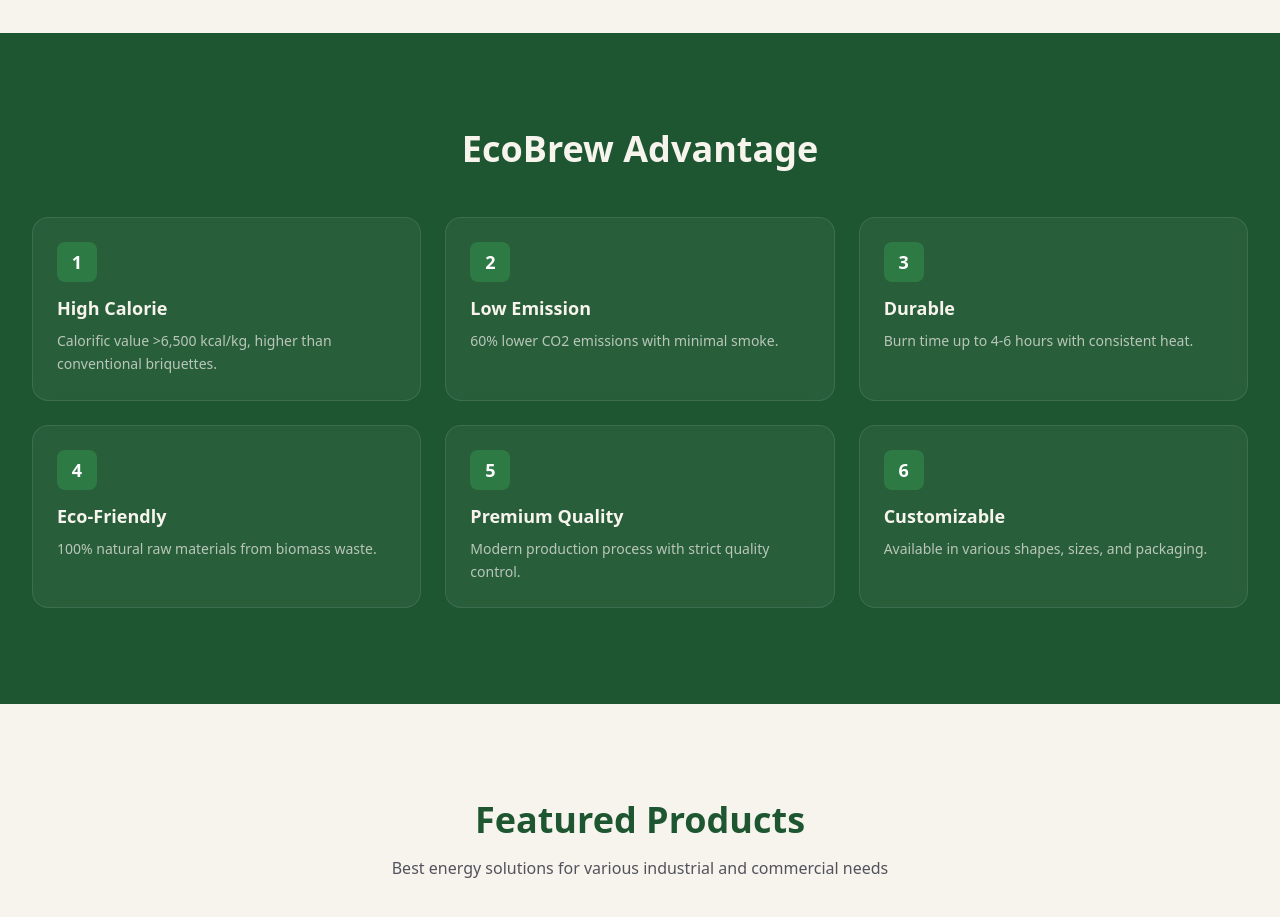
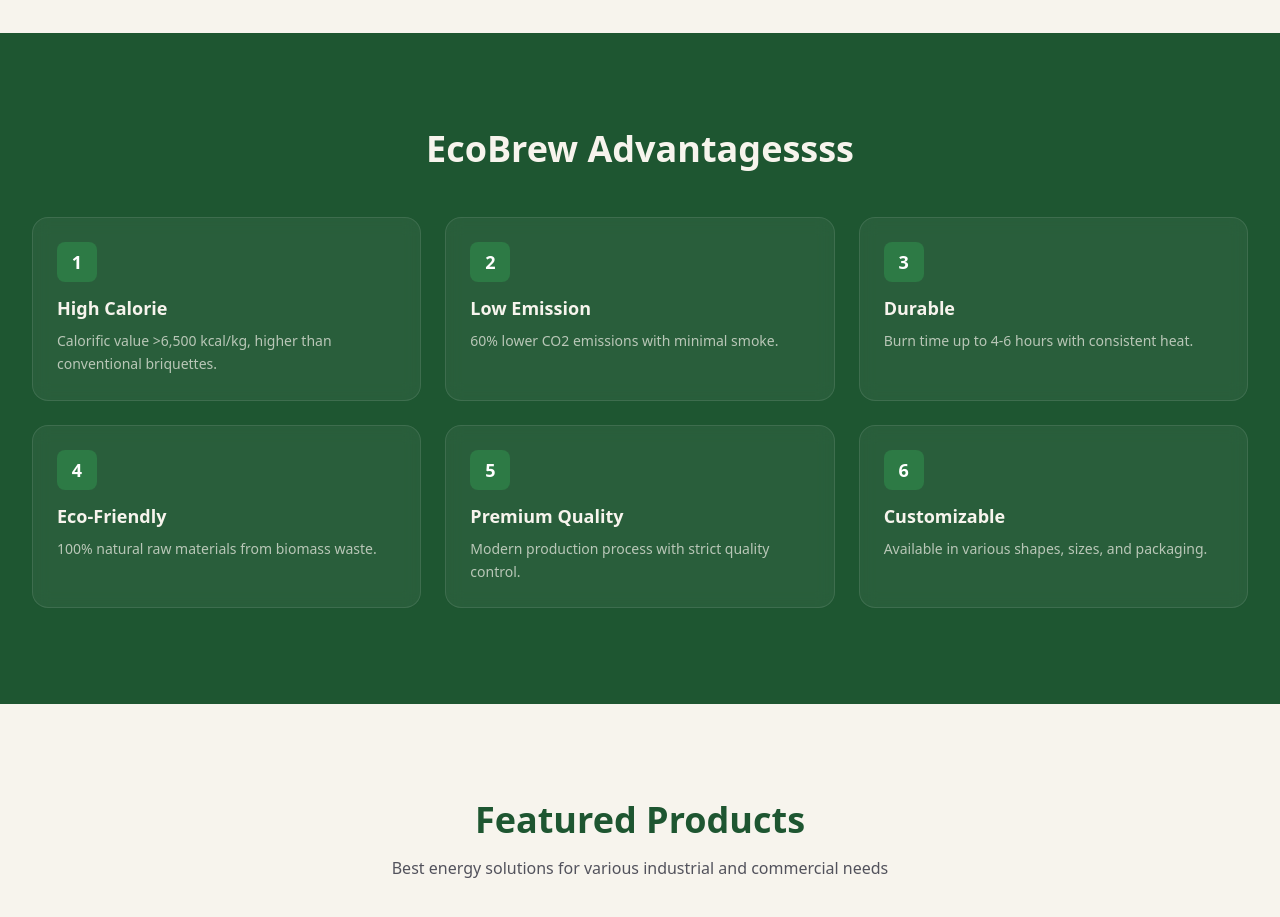
Before and after one commit to ecobrewbriquette-gif/eco-brew, a Next.js app: page /en in a window 1280 px wide. Shown: the part 1200-2117 px from the top of the page. Built offline with nearby package versions, Linux system fonts and the light colour scheme.

Commit message:
ubah judul

```diff
--- a/app/[lang]/page.tsx
+++ b/app/[lang]/page.tsx
@@ -117,7 +117,7 @@
     <Section dark id="keunggulan">
       <Container>
         <h2 className="mb-12 text-center text-3xl font-bold md:text-4xl">
-          {dict.title}
+          {dict.title}ssss
         </h2>
         <div className="grid gap-6 md:grid-cols-2 lg:grid-cols-3">
           {dict.items.map((item, i) => (
```
